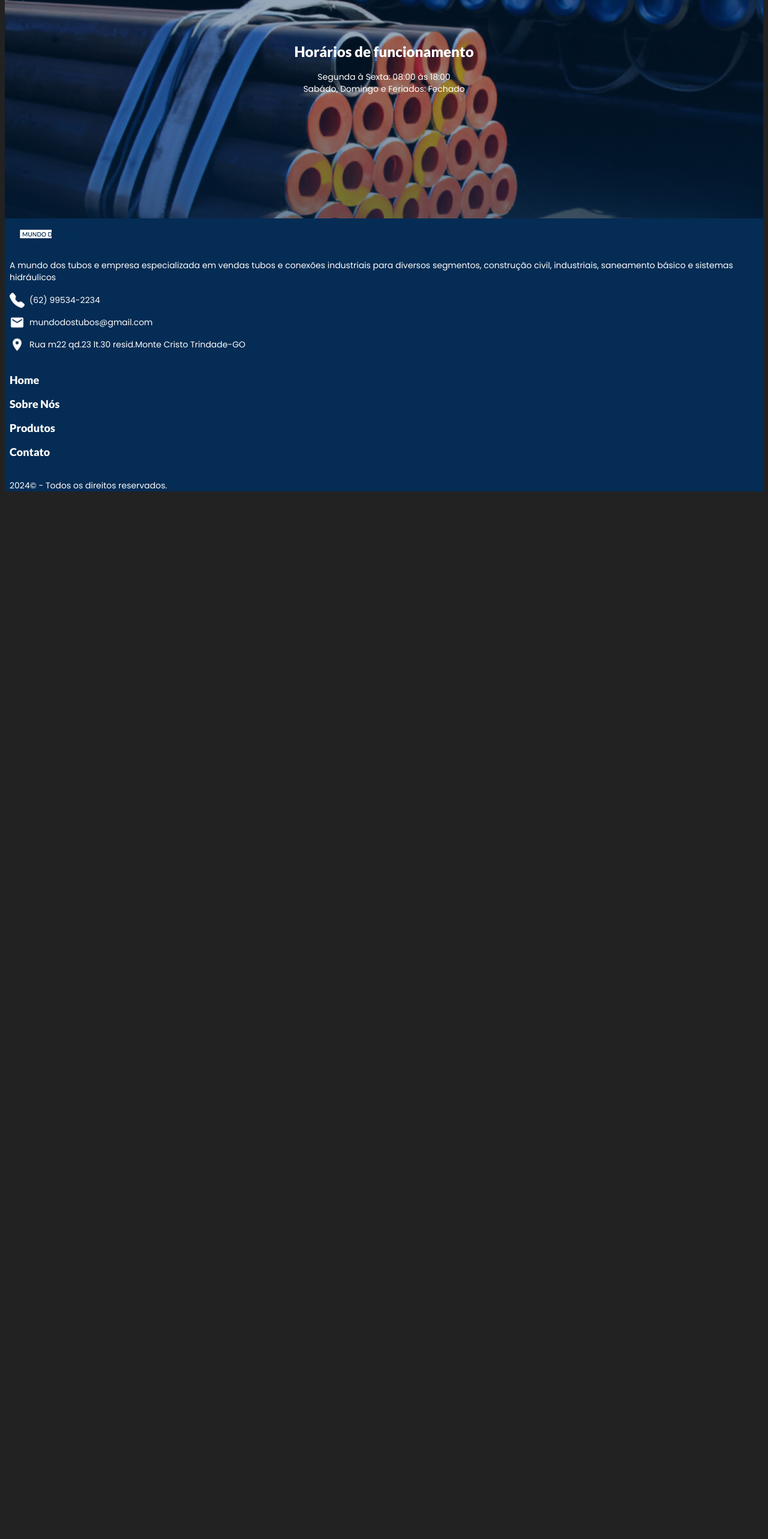
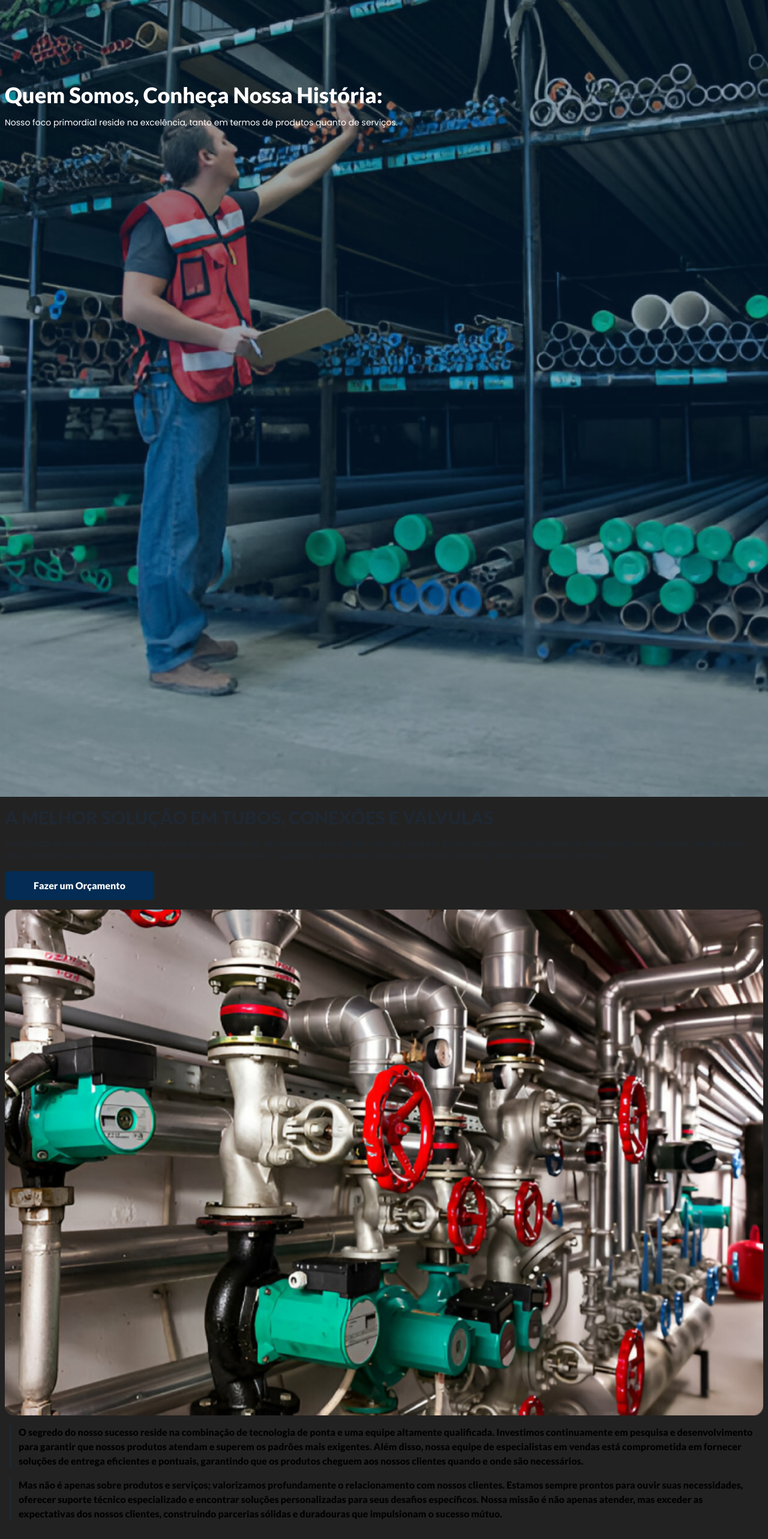
Before and after one commit to DevBrunomendoca/munod-dos-tubos, a Next.js app: page /aboutus in a window 1280 px wide. Shown: the part 160-2725 px from the top of the page at 60% size. Before the commit the page ends 979 px from the top, so only its background shows below. Built offline with nearby package versions, Linux system fonts and the light colour scheme.

Commit message:
feat: add page aboutus

```diff
--- a/src/app/aboutus/page.tsx
+++ b/src/app/aboutus/page.tsx
@@ -1,5 +1,72 @@
+import ButtonNav from "@/components/ButtonNa";
+import Paragraph from "@/components/Paragraph";
+import SecondTitle from "@/components/SecondTitle";
+import Title from "@/components/Title";
+import Image from "next/image";
+
 const About = () => {
-  return <h1>Essa é a página Sobre Nós</h1>;
+  return (
+    <>
+      <section>
+        <Image
+          width={0}
+          height={0}
+          sizes="100vh"
+          style={{ width: "100%", minHeight: "70vh" }}
+          alt="Banner Sobbre Nós"
+          src="/banner-about.png"
+          className="object-cover"
+        />
+        <div className="flex flex-col items-start justify-center gap-4 px-2 absolute -top-16  h-full">
+          <Title textTitle="Quem Somos, Conheça Nossa História:" />
+          <Paragraph
+            textParagraph="Nosso foco primordial reside na excelência, tanto em termos de produtos quanto de serviços."
+            textColor="text-first-color"
+          />
+        </div>
+      </section>
+      <section className="px-2 py-4 ">
+        <div className="flex flex-col items-start gap-4">
+          <SecondTitle
+            textSecondTitle="A MELHOR SOLUÇÃO EM TUBOS, CONEXÕES E VÁLVULAS"
+            className="text-third-color "
+          />
+          <Paragraph
+            textParagraph="Localizada no centro oeste, nossa empresa é uma referência de excelência na distribuição de produtos especializados. Com décadas de experiência no mercado, construímos uma reputação sólida baseada em qualidade, confiabilidade e inovação. Nossa extensa linha de produtos abrange uma variedade de setores."
+            textColor="text-third-color"
+          />
+          <ButtonNav href="/contact" textButton="Fazer um Orçamento" />
+          <Image
+            width={390}
+            height={260}
+            alt="Imagem de Válvulas"
+            src="/banner-valvula.png"
+            className="w-full"
+          />
+        </div>
+        <div className="px-2 py-4 flex flex-col gap-4">
+          <p style={{ borderLeft: "3px solid #1F2731" }} className="pl-3">
+            O segredo do nosso sucesso reside na combinação de tecnologia de
+            ponta e uma equipe altamente qualificada. Investimos continuamente
+            em pesquisa e desenvolvimento para garantir que nossos produtos
+            atendam e superem os padrões mais exigentes. Além disso, nossa
+            equipe de especialistas em vendas está comprometida em fornecer
+            soluções de entrega eficientes e pontuais, garantindo que os
+            produtos cheguem aos nossos clientes quando e onde são necessários.
+          </p>
+          <p style={{ borderLeft: "3px solid #1F2731" }} className="pl-3">
+            Mas não é apenas sobre produtos e serviços; valorizamos
+            profundamente o relacionamento com nossos clientes. Estamos sempre
+            prontos para ouvir suas necessidades, oferecer suporte técnico
+            especializado e encontrar soluções personalizadas para seus desafios
+            específicos. Nossa missão é não apenas atender, mas exceder as
+            expectativas dos nossos clientes, construindo parcerias sólidas e
+            duradouras que impulsionam o sucesso mútuo.
+          </p>
+        </div>
+      </section>
+    </>
+  );
 };
 
 export default About;
```
Also changed, not shown: public/banner-about.png (added), public/banner-valvula.png (added).
